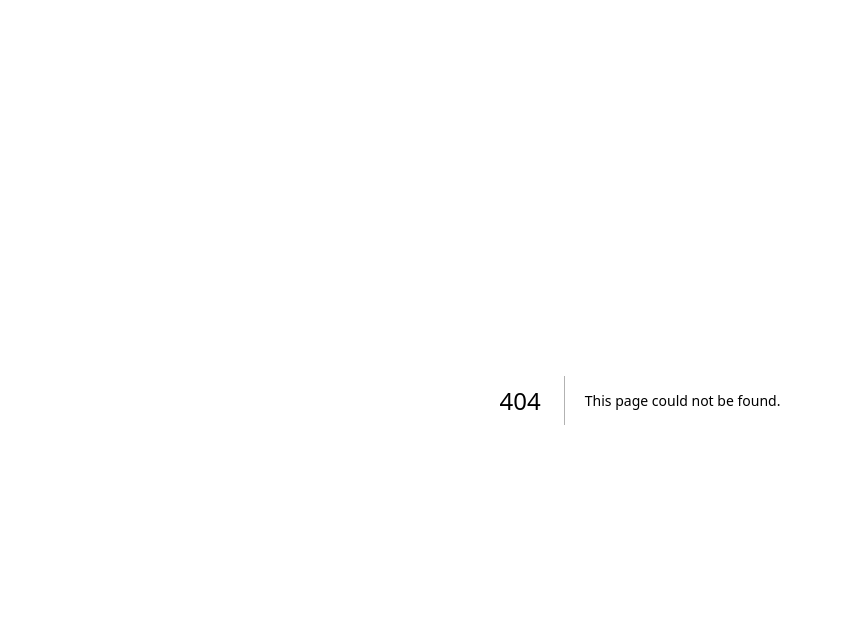
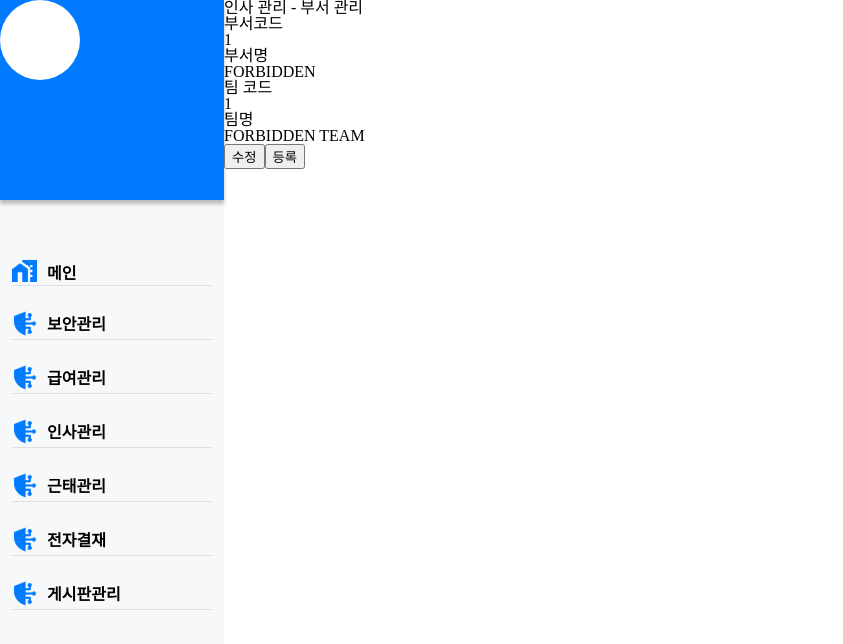
Before and after one commit to 1eemda2436/4team_pj_react, a Next.js app: page /admin/DepartmentManagement in a window 1280 px wide. Before the commit this address had no page. Shown: the top 644 px of the page, without its empty margins (0-843 px from the left). Built offline with nearby package versions, Linux system fonts and the light colour scheme; a web font is replaced by a local one.

Commit message:
LSM commit 1차

```diff
--- /dev/null
+++ b/src/pages/admin/DepartmentManagement.js
@@ -0,0 +1,34 @@
+import styled from "styled-components";
+import AdminLayout from "@/components/layout/adminLayout";
+
+const DepartmentManagement = () => {
+  return (
+    <div>
+        <h2>인사 관리 - 부서 관리</h2>
+
+        <div>
+            <div>부서코드</div>
+            <div>1</div>
+            <div>부서명</div>
+            <div>FORBIDDEN</div>
+            <div>팀 코드</div>
+            <div>1</div>
+            <div>팀명</div>
+            <div>FORBIDDEN TEAM</div>
+        </div>
+
+        <div>
+            <button>수정</button>
+            <button>등록</button>
+        </div>
+
+    </div>
+  );
+}
+
+
+export default DepartmentManagement;
+
+DepartmentManagement.getLayout = function getLayout(page) {
+    return <AdminLayout>{page}</AdminLayout>;
+};
```
Also changed, not shown: src/pages/admin/EmployeeRegistration.js (added, +30 -0 lines).
